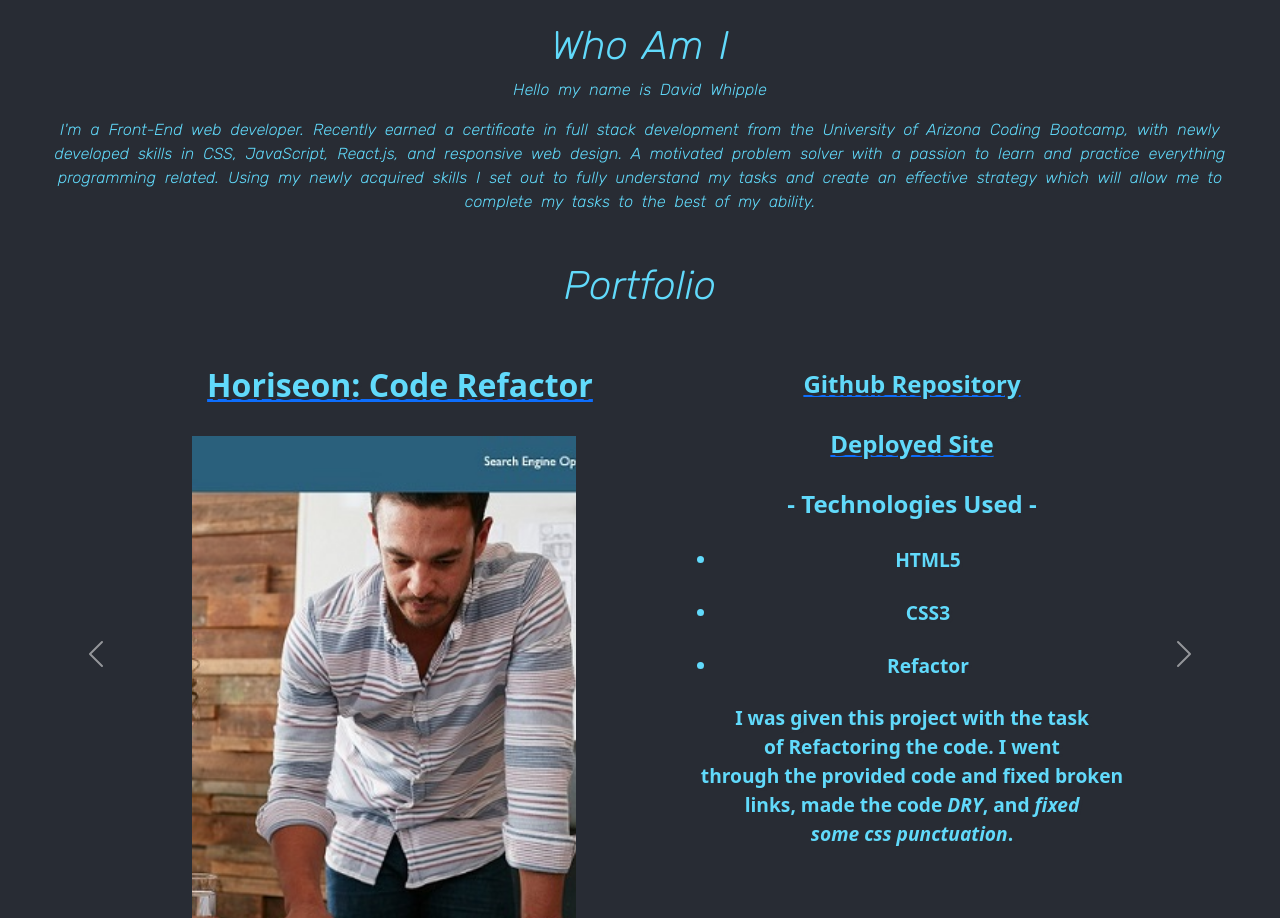
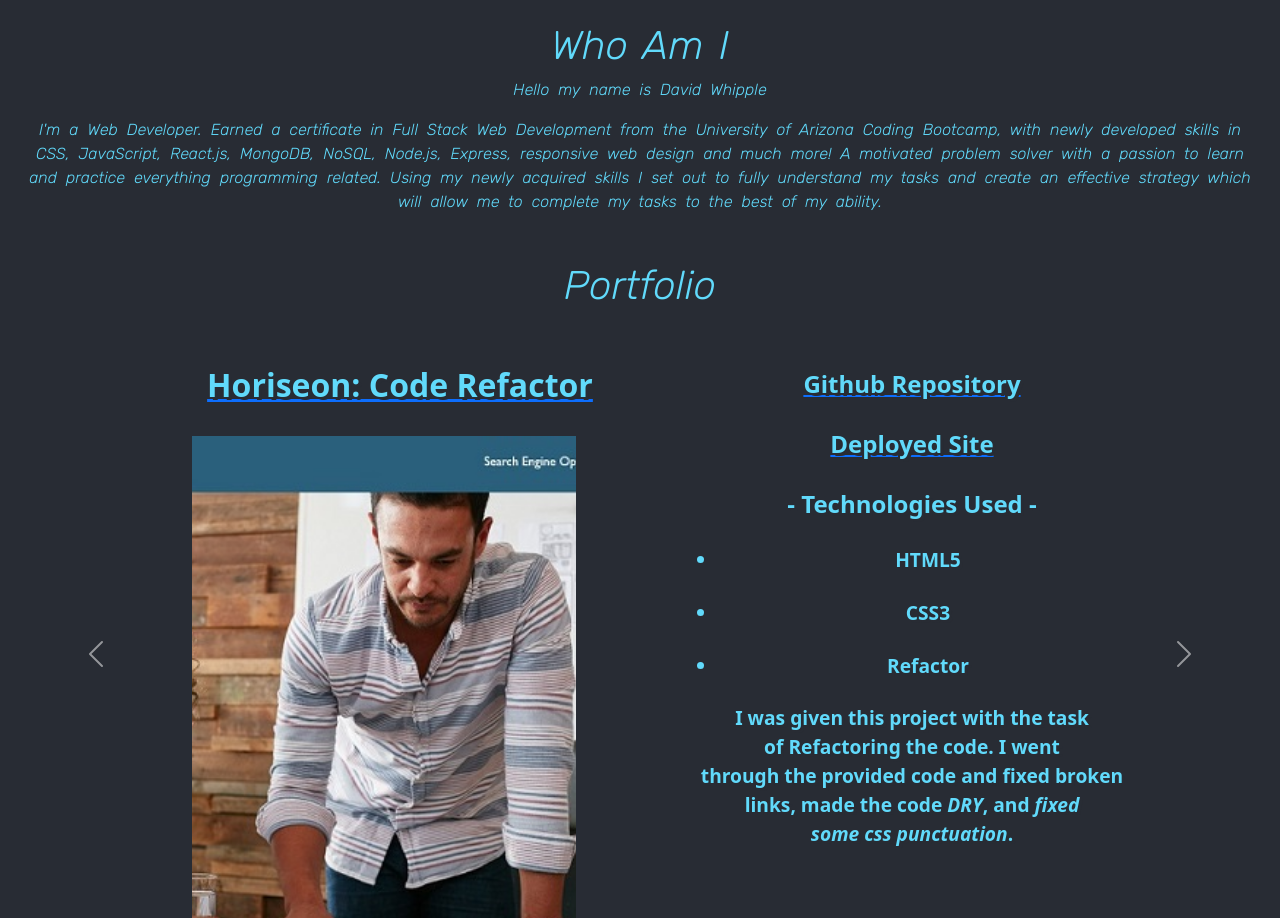
Before and after one commit to D-Whipp/react-portfolio, a React (Create React App) app: page / in a window 1280 px wide. Shown: the part 794-1712 px from the top of the page. Built offline with nearby package versions, Linux system fonts and the light colour scheme.

Commit message:
updated src/compenents/About/ABout.js | removed rimmed code from src/components/Header/Header.js

```diff
--- a/src/components/About/About.js
+++ b/src/components/About/About.js
@@ -7,14 +7,14 @@ function About() {
       <div>
         <p>Hello my name is David Whipple</p>
         <p>
-          I'm a Front-End web developer. Recently earned a certificate in full
-          stack development from the University of Arizona Coding Bootcamp, with
-          newly developed skills in CSS, JavaScript, React.js, and responsive
-          web design. A motivated problem solver with a passion to learn and
-          practice everything programming related. Using my newly acquired
-          skills I set out to fully understand my tasks and create an effective
-          strategy which will allow me to complete my tasks to the best of my
-          ability.
+          I'm a Web Developer. Earned a certificate in Full Stack Web
+          Development from the University of Arizona Coding Bootcamp, with newly
+          developed skills in CSS, JavaScript, React.js, MongoDB, NoSQL,
+          Node.js, Express, responsive web design and much more! A motivated problem
+          solver with a passion to learn and practice everything programming
+          related. Using my newly acquired skills I set out to fully understand
+          my tasks and create an effective strategy which will allow me to
+          complete my tasks to the best of my ability.
         </p>
       </div>
       <h1 className="project-element">Portfolio</h1>
--- a/src/components/Header/Header.js
+++ b/src/components/Header/Header.js
@@ -39,8 +39,7 @@ const Header = () => {
         <a className="btn-main-offer" onClick={() => setIsToggled(!isToggled)}>
           Contact Me
         </a>
-        {/* <h2 className="btn-main-offer">Email me: dwhipp88@gmail.com</h2> */}
-        {/* <a className="btn-main-offer" href="mailto: dwhipp88@gmail.com">Email me - dwhipp88@gmail.com</a> */}
+
         {isToggled && <Contact></Contact>}
       </div>
     </div>
```
